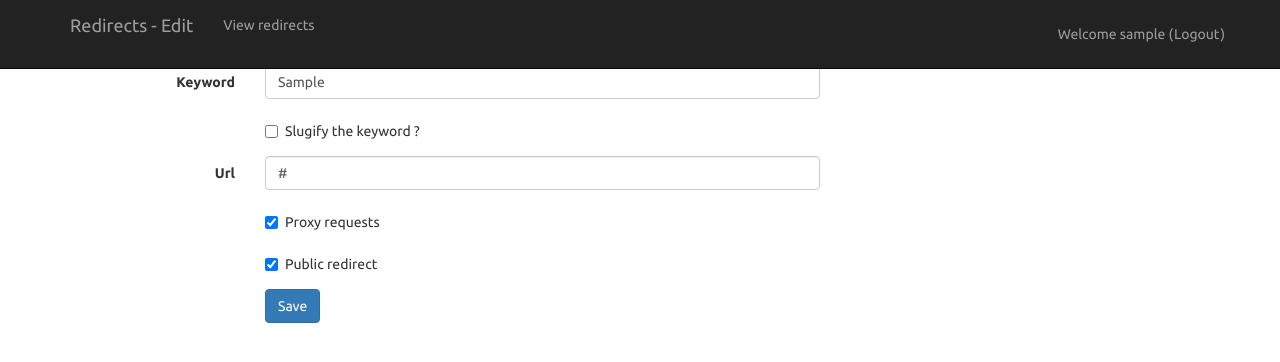
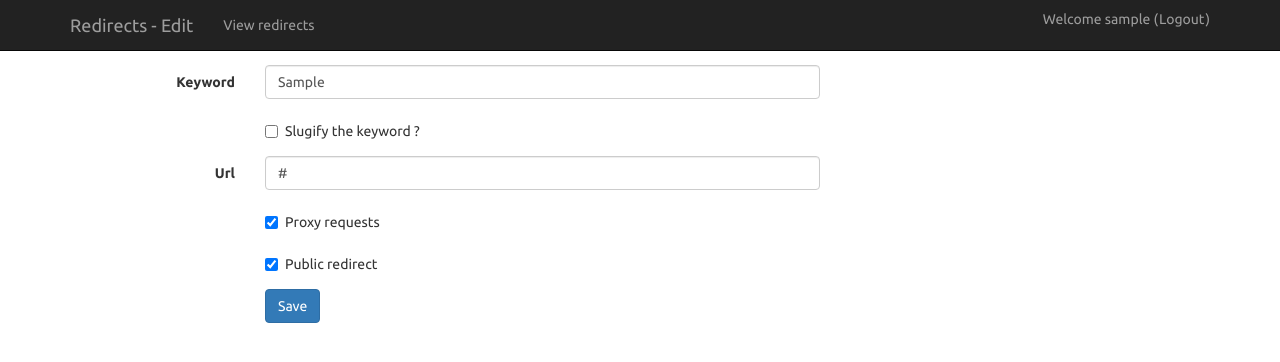
Before and after one commit to dhedegaard/urls, a Django app: a page that uses urls/templates/base.html in a window 1280 px wide. Shown: the top 362 px of the page. Run offline with Django 3.2, Linux system fonts and the light colour scheme; a user stored in the database is signed in; tables that the repository leaves empty hold one stand-in row (values such as "Sample post"); some libraries are stand-ins or nearby versions.

Commit message:
fix weird height issue in navbar

```diff
--- a/urls/templates/base.html
+++ b/urls/templates/base.html
@@ -20,15 +20,14 @@
             </div>
             <div class="collapse navbar-collapse">
                 {% block navbar %}{% endblock %}
-                <span class="navbar-text navbar-right">
-                    Welcome
-                    {{ request.user.username|default:'anonymous' }}
-                    {% if request.user.is_authenticated %}
-                        (<form method="post" action="{% url 'urls_logout' %}" style="margin:0;padding:0;display:inline">{% csrf_token %}<button type="submit" class="btn btn-link navbar-btn" style="padding:0;vertical-align:baseline">Logout</button></form>)
-                    {% else %}
-                        (<a href="{% url 'urls_login' %}?next={% url 'list' %}">Login</a>)
-                    {% endif %}
-                </span>
+                {% if request.user.is_authenticated %}
+                    <form method="post" action="{% url 'urls_logout' %}" class="navbar-form navbar-right">
+                        {% csrf_token %}
+                        <p class="navbar-text" style="margin:0">Welcome {{ request.user.username }} (<button type="submit" class="btn btn-link" style="padding:0;vertical-align:baseline;font-size:inherit">Logout</button>)</p>
+                    </form>
+                {% else %}
+                    <p class="navbar-text navbar-right">Welcome {{ request.user.username|default:'anonymous' }} (<a href="{% url 'urls_login' %}?next={% url 'list' %}">Login</a>)</p>
+                {% endif %}
             </div>
         </div>
     </nav>
```
